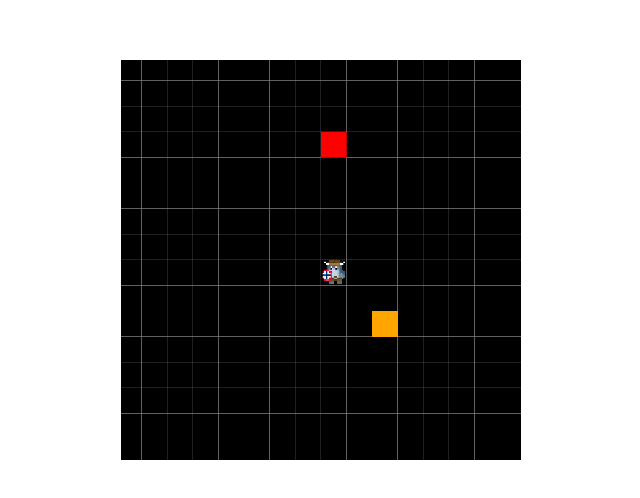
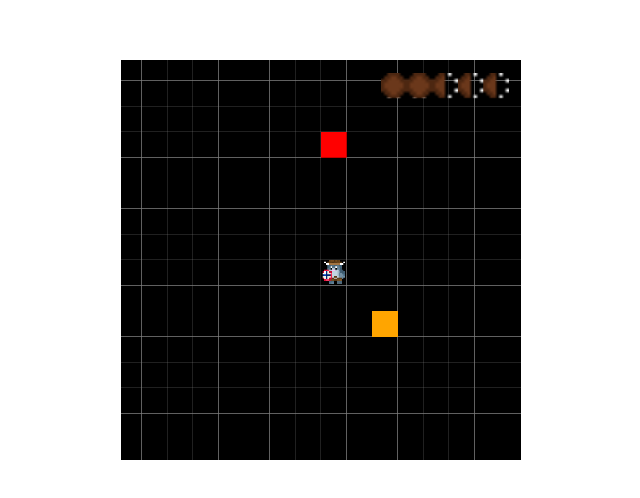
Before and after one commit to GeekyAubergine/blahbarian, a website built with Vite: page index.html in a window 1280 px wide. Shown: the part 140-638 px from the top of the page, without its empty margins (319-959 px from the left). Built offline with nearby package versions, Linux system fonts and the light colour scheme.

Commit message:
Healthbar

```diff
--- a/index.html
+++ b/index.html
@@ -5,6 +5,7 @@
     <meta name="viewport" content="width=device-width, initial-scale=1.0"/>
     <title>Blahaj the Blahbarian</title>
     <img id="shark-sprites" src="/assets/shark-sprites.png">
+    <img id="health-sprites" src="/assets/meatball-sprites.png">
   </head>
   <body>
     <div id="app">
--- a/src/main.ts
+++ b/src/main.ts
@@ -50,7 +50,7 @@ const world: World = {
     id: "player",
     position: { x: 0, y: 0 },
     velocity: { x: 0, y: 0 },
-    health: 100,
+    health: 40,
     walkSpeed: 3,
     movement: MOVEMENT.IDLE,
     animation: {
--- a/src/renderer.ts
+++ b/src/renderer.ts
@@ -1,17 +1,24 @@
-import { SPRITE_SHEETS } from "./sprites";
+import { MEATBALL_SPRITE_SHEET, SPRITE_SHEETS } from "./sprites";
 import {
   Enemy,
   EnemyType,
   Entity,
-  SpriteSheet,
   SpriteSheets,
   TileType,
   World,
+  PowerUp,
+  Vector,
+  Player,
 } from "./types";
 import { config } from "./main";
-import { Enemy, EnemyType, Entity, PowerUp, TileType, World } from "./types";
 
 const TILE_SIZE = 64;
+const HEALTH_HEART_UNIT_AMOUNT = 20
+const TOTAL_AVAILABLE_HEARTS = 100 / HEALTH_HEART_UNIT_AMOUNT
+
+export function boundaryChecker(entity: Entity, entity2: Entity) {
+  return Math.hypot(entity.position.x - entity2.position.x, entity.position.y - entity2.position.y) <= 1
+}
 
 export function renderSprite(
   ctx: CanvasRenderingContext2D,
@@ -155,4 +162,46 @@ export function renderWorld(
   renderPlayer(ctx, SPRITE_SHEETS, animationFrame, world.player);
 
   ctx.resetTransform();
+
+  renderPlayerHealth(canvas, ctx, world.player);
 }
+
+type HeartType = 'full' | 'half' | 'empty'
+
+function renderHeartSprite(ctx: CanvasRenderingContext2D, type: HeartType, position: Vector) {
+  const { x, y } = position
+
+  renderSprite(ctx, SPRITE_SHEETS, MEATBALL_SPRITE_SHEET.id, type, x, y)
+}
+
+function renderPlayerHealth(canvas: HTMLCanvasElement, ctx: CanvasRenderingContext2D, player: Player): void {
+  const { width } = canvas;
+  const { health } = player
+
+  ctx.translate(0, 0);
+
+  const numOfFullHearts = Math.floor(health / HEALTH_HEART_UNIT_AMOUNT)
+  const hasHalfHeart = (health / HEALTH_HEART_UNIT_AMOUNT) % 1 >= 0.5
+
+  const healthPosition: Vector = {
+    x: width * 0.65,
+    y: TILE_SIZE * 0.5,
+  }
+
+  for (let i = 0; i < numOfFullHearts; i = i + 1) {
+    renderHeartSprite(ctx, 'full', healthPosition)
+    healthPosition.x += TILE_SIZE
+  }
+
+  if (hasHalfHeart) {
+    renderHeartSprite(ctx, 'half', healthPosition)
+    healthPosition.x += TILE_SIZE
+  }
+
+  let renderedSpaces = numOfFullHearts + (hasHalfHeart ? 1 : 0)
+
+  for (renderedSpaces; renderedSpaces < TOTAL_AVAILABLE_HEARTS; renderedSpaces += 1) {
+    renderHeartSprite(ctx, 'empty', healthPosition);
+    healthPosition.x += TILE_SIZE
+  }
+}
--- a/src/sprites.ts
+++ b/src/sprites.ts
@@ -60,7 +60,32 @@ export const PLAYER_SPRITE_SHEET: SpriteSheet = {
   width: 128,
   height: 256,
 };
-console.log("sdlfkjlksejhf;kj");
+
+export const MEATBALL_SPRITE_SHEET: SpriteSheet = {
+  id: "health",
+  image: document.getElementById("health-sprites"),
+  spriteSize: 8,
+  sprites: {
+    full: {
+      id: "full",
+      sx: 0,
+      sy: 0,
+    },
+    half: {
+      id: "half",
+      sx: 1,
+      sy: 0,
+    },
+    empty: {
+      id: "empty",
+      sx: 1,
+      sy: 0,
+    },
+  },
+  width: 16,
+  height: 16,
+};
+
 
 // console.log({ sharkSprites });
 
@@ -71,6 +96,7 @@ console.log("sdlfkjlksejhf;kj");
 
 export const SPRITE_SHEETS: Record<string, SpriteSheet> = {
   [PLAYER_SPRITE_SHEET.id]: PLAYER_SPRITE_SHEET,
+  [MEATBALL_SPRITE_SHEET.id]: MEATBALL_SPRITE_SHEET,
 };
 
 // for (const spriteSheet of Object.values(SPRITE_SHEETS)) {
```
Also changed, not shown: public/assets/meatball-sprites.png (renamed from meat ball.png).
